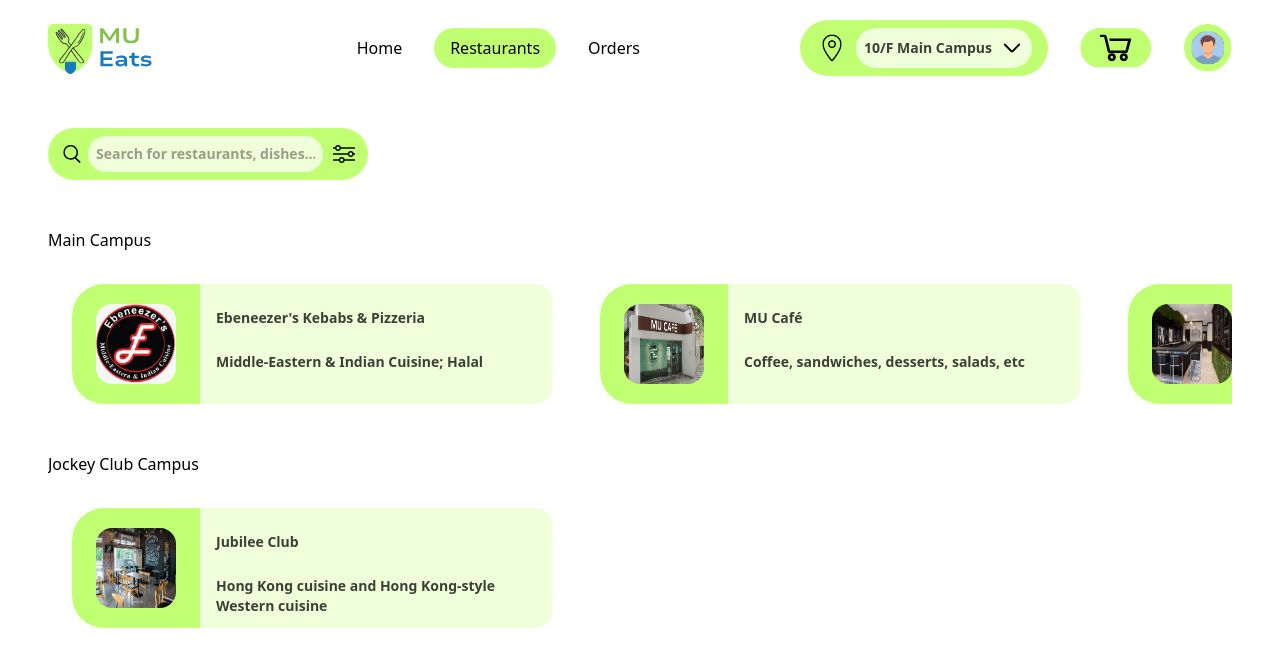
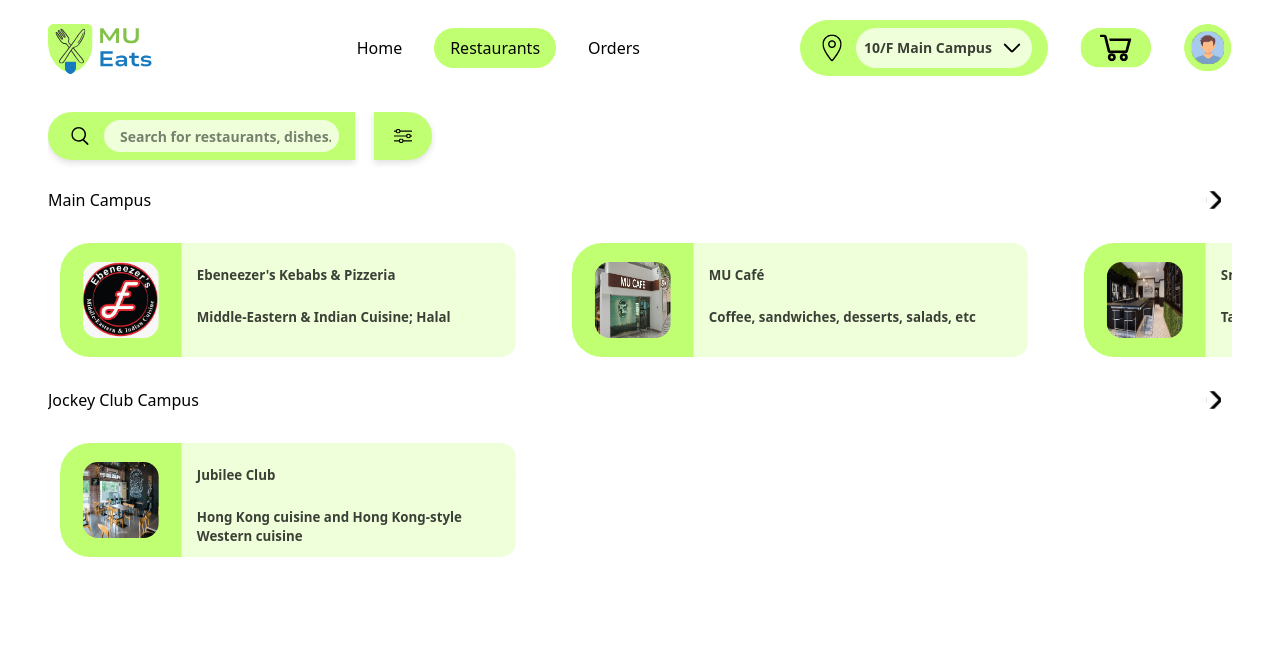
Before and after one commit to JGMS1234/mueats, a Next.js app: page /restaurants in a window 1280 px wide. Shown: the top 666 px of the page. Built offline with nearby package versions, Linux system fonts and the light colour scheme.

Commit message:
Refined 3 main tabs after merge

```diff
--- a/app/(root)/orders/page.jsx
+++ b/app/(root)/orders/page.jsx
@@ -1,4 +1,3 @@
-import React from 'react';
 import OrderHistory from '../../components/OrderHistory';
 
 const page = () => {
--- a/app/(root)/restaurants/page.jsx
+++ b/app/(root)/restaurants/page.jsx
@@ -1,18 +1,29 @@
-import React from 'react'
-import SearchItem from '@/app/components/SearchItem'
+import SearchBar from '@/app/components/SearchBar';
 import Ebs from '../../../public/images/ebs.png';
 import MuCafe from '../../../public/images/mucafe.png';
 import SnackBar from '../../../public/images/snackbar.png';
 import Jbl from '../../../public/images/JblClub.png';
 import Image from 'next/image';
+import ShowMoreBtn from '../../../public/icons/showMore.svg';
 
 const page = () => {
 	return (
-    <div>
-      <SearchItem/>
-        Main Campus
-      <div className='flex justify-between mt-4'>
-      <div className="mx-6 w-120 h-30 mt-4 mb-12 flex gap-2 relative rounded-4xl items-center py-2 bg-(--primary-colour) cursor-pointer hover:scale-105 active:scale-95 transition-all duration-200 ease-in-out">
+		<div className='flex flex-col h-full gap-6'>
+			<span className='w-[30vw]'>
+				<SearchBar />
+			</span>
+			<div className='flex flex-col flex-1 overflow-y-auto'>
+				<div className='flex flex-col gap-6'>
+					<div className='flex justify-between items-center cursor-pointer hover:bg-(--secondary-colour)/15 transition-all duration-200 ease-in-out'>
+						<span>Main Campus</span>
+						<Image
+							src={ShowMoreBtn}
+							alt='show more'
+							className='size-8'
+						/>
+					</div>
+					<div className='flex justify-between gap-8 overflow-x-auto mb-6'>
+						<div className='w-120 h-30 flex gap-2 relative rounded-4xl items-center py-2 bg-(--primary-colour) cursor-pointer hover:scale-100 scale-95 active:scale-95 transition-all duration-200 ease-in-out'>
 							<Image
 								src={Ebs}
 								alt='Cafe Image'
@@ -21,15 +32,18 @@
 							<span className='pl-30 size-4'></span>
 							<div className='px-4 py-6 h-30 w-90 bg-(--secondary-colour) rounded-r-2xl text-sm'>
 								<div className='flex align-items: center'>
-                    <span className='opacity-75 font-semibold'>Ebeneezer's Kebabs & Pizzeria</span>
+									<span className='opacity-75 font-semibold'>
+										Ebeneezer's Kebabs & Pizzeria
+									</span>
 								</div>
 								<div className='mt-6 flex gap-2'>
-                    <span className='opacity-75 font-semibold'>Middle-Eastern & Indian Cuisine; Halal</span>
+									<span className='opacity-75 font-semibold'>
+										Middle-Eastern & Indian Cuisine; Halal
+									</span>
 								</div>
 							</div>
-
 						</div>
-      <div className="mx-6 w-120 h-30 mt-4 mb-12 flex gap-2 relative rounded-4xl items-center py-2 bg-(--primary-colour) cursor-pointer hover:scale-105 active:scale-95 transition-all duration-200 ease-in-out">
+						<div className='w-120 h-30 flex gap-2 relative rounded-4xl items-center py-2 bg-(--primary-colour) cursor-pointer hover:scale-100 scale-95 active:scale-95 transition-all duration-200 ease-in-out'>
 							<Image
 								src={MuCafe}
 								alt='Cafe Image'
@@ -41,11 +55,13 @@
 									<span className='opacity-75 font-semibold'>MU Café</span>
 								</div>
 								<div className='mt-6 flex gap-2'>
-                    <span className='opacity-75 font-semibold'>Coffee, sandwiches, desserts, salads, etc</span>
+									<span className='opacity-75 font-semibold'>
+										Coffee, sandwiches, desserts, salads, etc
+									</span>
 								</div>
 							</div>
 						</div>
-      <div className="mx-6 w-120 h-30 mt-4 mb-12 flex gap-2 relative rounded-4xl items-center py-2 bg-(--primary-colour) cursor-pointer hover:scale-105 active:scale-95 transition-all duration-200 ease-in-out">
+						<div className='w-120 h-30 flex gap-2 relative rounded-4xl items-center py-2 bg-(--primary-colour) cursor-pointer hover:scale-100 scale-95 active:scale-95 transition-all duration-200 ease-in-out'>
 							<Image
 								src={SnackBar}
 								alt='Cafe Image'
@@ -57,14 +73,26 @@
 									<span className='opacity-75 font-semibold'>Snack Bar</span>
 								</div>
 								<div className='mt-6 flex gap-2'>
-                    <span className='opacity-75 font-semibold'>Taiwanese Snacks</span>
+									<span className='opacity-75 font-semibold'>
+										Taiwanese Snacks
+									</span>
 								</div>
 							</div>
 						</div>
 					</div>
-    Jockey Club Campus
-    <div className='mt-8'>
-      <div className="mx-6 w-120 h-30 mt-4 mb-12 flex gap-2 relative rounded-4xl items-center py-2 bg-(--primary-colour) cursor-pointer hover:scale-105 active:scale-95 transition-all duration-200 ease-in-out">
+				</div>
+
+				<div className='flex flex-col gap-6'>
+					<div className='flex justify-between items-center cursor-pointer hover:bg-(--secondary-colour)/15 transition-all duration-200 ease-in-out'>
+						<span>Jockey Club Campus</span>
+						<Image
+							src={ShowMoreBtn}
+							alt='show more'
+							className='size-8'
+						/>
+					</div>
+
+					<div className='w-120 h-30 flex gap-2 relative rounded-4xl items-center py-2 bg-(--primary-colour) cursor-pointer hover:scale-100 scale-95 active:scale-95 transition-all duration-200 ease-in-out'>
 						<Image
 							src={Jbl}
 							alt='Cafe Image'
@@ -76,14 +104,16 @@
 								<span className='opacity-75 font-semibold'>Jubilee Club</span>
 							</div>
 							<div className='mt-6 flex gap-2'>
-                    <span className='opacity-75 font-semibold'>Hong Kong cuisine and Hong Kong-style
-Western cuisine</span>
+								<span className='opacity-75 font-semibold'>
+									Hong Kong cuisine and Hong Kong-style Western cuisine
+								</span>
 							</div>
 						</div>
 					</div>
 				</div>
 			</div>
-  )
-}
+		</div>
+	);
+};
 
-export default page
+export default page;
--- a/app/components/EditorsChoice.jsx
+++ b/app/components/EditorsChoice.jsx
@@ -1,11 +1,9 @@
-import React from 'react';
 import Image from 'next/image';
 import Cafe from '../../public/images/Cafe.png';
 
 const EditorsChoice = () => {
 	return (
-    <div className='py-8'>
-        <div className='w-120 h-30 mt-4 mb-12 flex gap-2 relative rounded-4xl items-center py-2 bg-(--primary-colour) cursor-pointer hover:scale-105 active:scale-95 transition-all duration-200 ease-in-out'>
+		<div className='w-120 h-30 flex gap-2 relative rounded-4xl items-center py-2 bg-(--primary-colour) cursor-pointer scale-95 hover:scale-100 active:scale-95 transition-all duration-200 ease-in-out'>
 			<Image
 				src={Cafe}
 				alt='Cafe Image'
@@ -18,12 +16,13 @@
 					<span className='pl-12 opacity-75 font-semibold'>HK$ 100.5</span>
 				</div>
 				<div className='mt-2 flex gap-2'>
-                    <span className='opacity-75 font-semibold'>Donner Kebab; Chicken tikka biriyani </span>
+					<span className='opacity-75 font-semibold'>
+						Donner Kebab; Chicken tikka biriyani{' '}
+					</span>
 				</div>
 			</div>
 		</div>
-    </div>
-  )
-}
+	);
+};
 
 export default EditorsChoice;
--- a/app/components/LocationField.jsx
+++ b/app/components/LocationField.jsx
@@ -1,4 +1,3 @@
-import React from 'react';
 import LocationIcon from '../../public/icons/locationIcon.svg';
 import DropDown from '../../public/icons/dropDown.svg';
 import Image from 'next/image';
--- a/app/components/OrderHistory.jsx
+++ b/app/components/OrderHistory.jsx
@@ -1,5 +1,5 @@
 'use client';
-import { React, useState } from 'react';
+import { useState } from 'react';
 import OrderCard from './OrderCard';
 import ItemCard from './ItemCard';
 import Image from 'next/image';
@@ -29,7 +29,7 @@
 			<div className='flex flex-col w-[40%] h-full items-start rounded-2xl gap-3 p-4 bg-(--secondary-colour)/50'>
 				<h1 className='font-semibold text-2xl'>Order History</h1>
 				<p>Some of your recent orders are shown below</p>
-				<SearchBar />
+				<SearchBar placeholder={'Search...'} />
 				<div className='flex flex-col gap-2 flex-1 mt-6 w-full overflow-y-auto pr-3'>
 					{orders.map((order, index) => (
 						<OrderCard
--- a/app/components/Reorder.jsx
+++ b/app/components/Reorder.jsx
@@ -1,11 +1,9 @@
-import React from 'react';
 import Image from 'next/image';
 import Cafe from '../../public/images/Cafe.png';
 
 const Reorder = () => {
 	return (
-    <div className='py-6'>
-        <div className='w-120 h-30 mt-4 mb-12 flex gap-2 relative rounded-4xl items-center py-2 bg-(--primary-colour) cursor-pointer hover:scale-105 active:scale-95 transition-all duration-200 ease-in-out'>
+		<div className='w-120 h-30 flex gap-2 relative rounded-4xl items-center py-2 bg-(--primary-colour) cursor-pointer scale-95 hover:scale-100 active:scale-95 transition-all duration-200 ease-in-out'>
 			<Image
 				src={Cafe}
 				alt='Cafe Image'
@@ -14,20 +12,24 @@
 			<span className='pl-30 size-4'></span>
 			<div className='px-4 py-6 h-30 w-90 bg-(--secondary-colour) rounded-r-2xl text-sm'>
 				<div className='flex align-items: center'>
-                    <span className='opacity-75 font-semibold'>Jockey Club Campus Canteen</span>
+					<span className='opacity-75 font-semibold'>
+						Jockey Club Campus Canteen
+					</span>
 					<span className='pl-12 opacity-75 font-semibold'>HK$ 46.5</span>
 				</div>
 				<div className='mt-2'>
-                    <span className='opacity-40 font-semibold text-xs'>Ordered on 11 Mar 2026</span>
+					<span className='opacity-40 font-semibold text-xs'>
+						Ordered on 11 Mar 2026
+					</span>
 				</div>
 				<div className='mt-2 flex gap-2'>
-                    <span className='opacity-75 font-semibold'>Ramen with gillette fried oysters in black
-garlic oil</span>
+					<span className='opacity-75 font-semibold'>
+						Ramen with gillette fried oysters in black garlic oil
+					</span>
 				</div>
 			</div>
 		</div>
-    </div>
-  )
-}
+	);
+};
 
 export default Reorder;
--- a/app/components/SearchBar.jsx
+++ b/app/components/SearchBar.jsx
@@ -1,10 +1,10 @@
 'use client';
-import React, { useState } from 'react';
+import { useState } from 'react';
 import FilterBtn from '../../public/icons/filterIcon.svg';
 import SearchBtn from '../../public/icons/searchIcon.svg';
 import Image from 'next/image';
 
-const SearchBar = ({ handleSearch, handleFilter }) => {
+const SearchBar = ({ handleSearch, handleFilter, placeholder }) => {
 	const [searchTerm, setSearchTerm] = useState('');
 	return (
 		<div className='flex gap-2 justify-between pointer-events-auto items-center w-full'>
@@ -20,8 +20,8 @@
 						handleSearch(e.target.value);
 					}}
 					value={searchTerm}
-					placeholder='Search...'
-					className='w-full bg-(--secondary-colour) text-base font-medium placeholder:font-semibold px-2 py-1 placeholder:pl-2 rounded-3xl hover:scale-95 active:scale-100 transition-all ease-in-out duration-300 focus:ring-0 focus:scale-100 ring-slate-50'
+					placeholder={placeholder || 'Search for restaurants, dishes...'}
+					className='w-full bg-(--secondary-colour) placeholder:text-sm text-base font-medium placeholder:font-semibold px-2 py-1 placeholder:pl-2 rounded-3xl hover:scale-95 active:scale-100 transition-all ease-in-out duration-300 focus:ring-0 focus:scale-100 ring-slate-50'
 				/>
 			</div>
 
```
Also changed, not shown: app/(root)/page.jsx (+32 -11 lines). Lines whose indentation alone changed are shown as unchanged.
